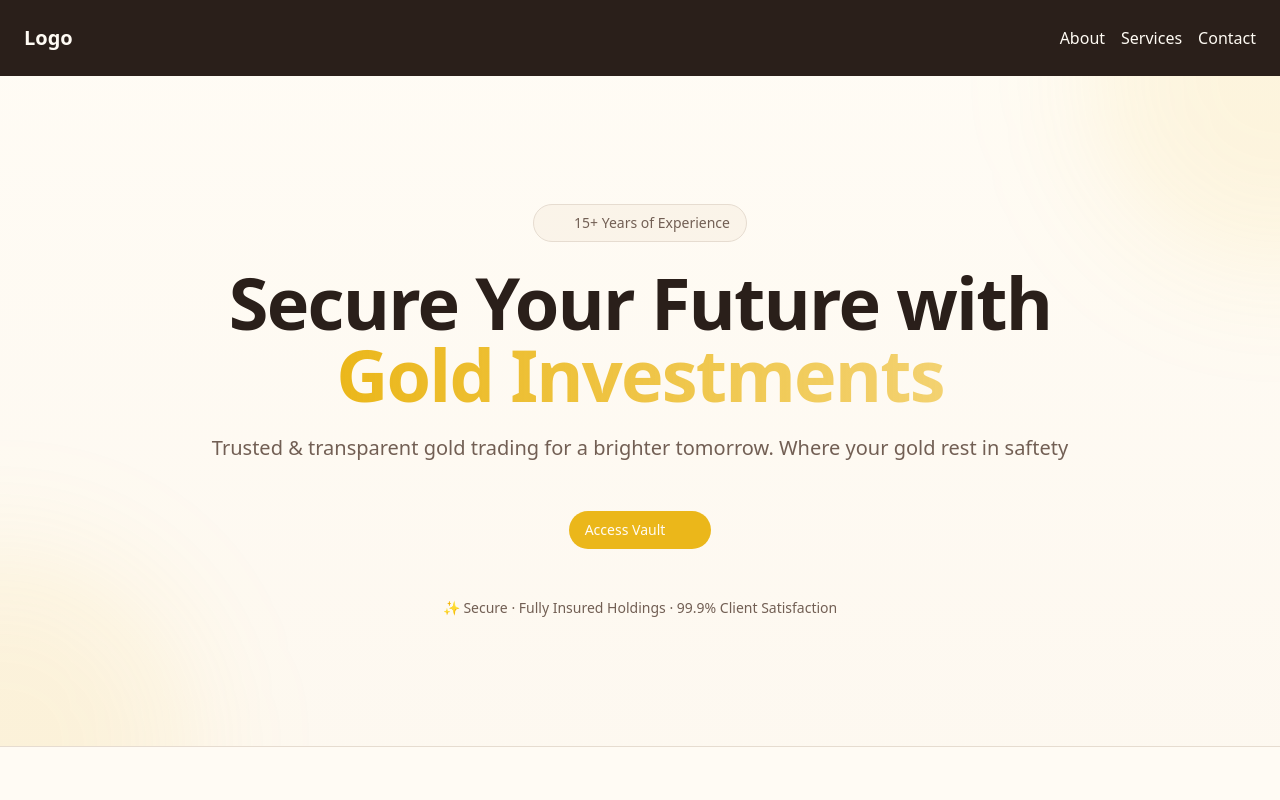
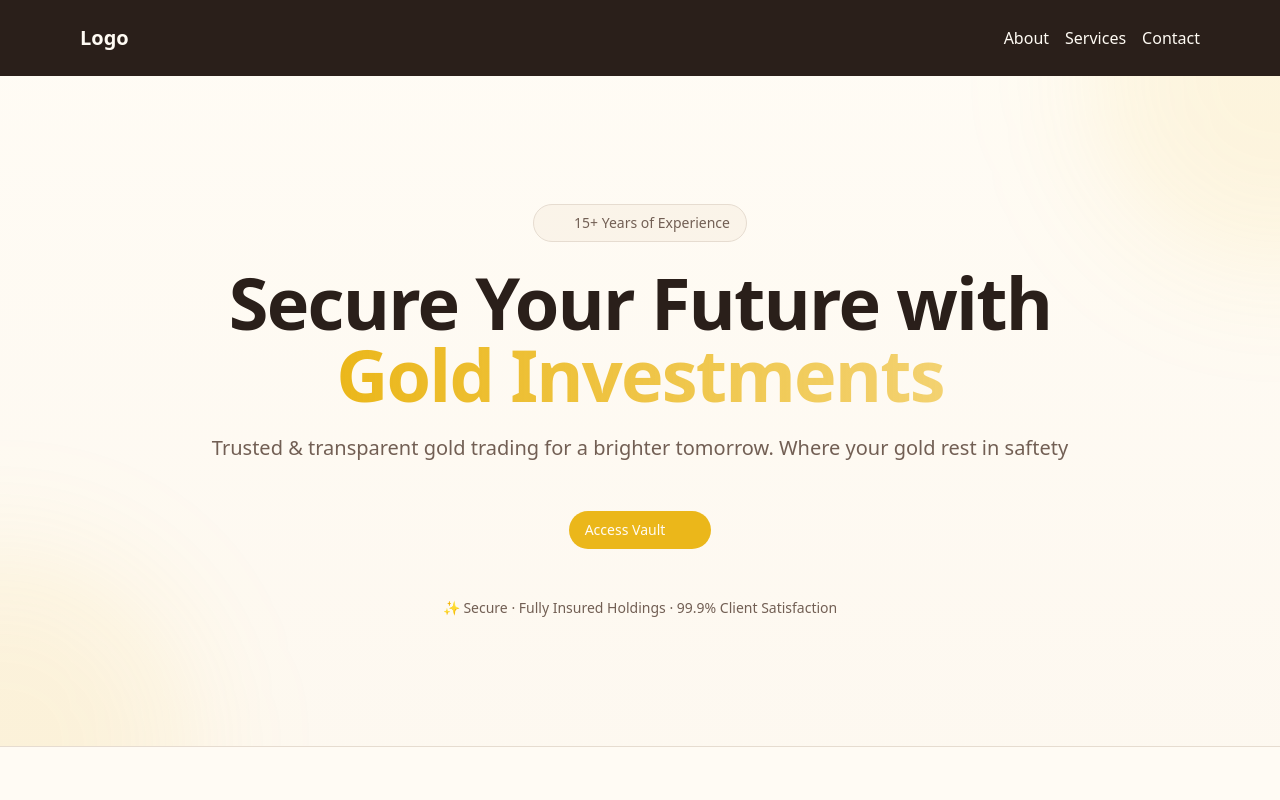
Before and after one commit to sphereCtrl-labs/gold-focus, a Next.js app: page / in a window 1280 px wide. Shown: the top 800 px of the page. Built offline with nearby package versions, Linux system fonts and the light colour scheme; some icons are missing.

Commit message:
refactor: adjusted navbar width

```diff
--- a/components/landing/navbar.tsx
+++ b/components/landing/navbar.tsx
@@ -3,7 +3,7 @@ import Link from "next/link";
 
 export function Navbar() {
   return (
-    <nav className="bg-foreground from-background to-muted/20 flex items-center justify-between py-6 px-6">
+    <nav className="bg-foreground from-background to-muted/20 flex items-center justify-between py-6 px-20">
       <div className="text-xl font-bold text-background">Logo</div>
       <div className=" space-x-4">
         <Link href="#about" className="text-background hover:text-gray-900">
```
